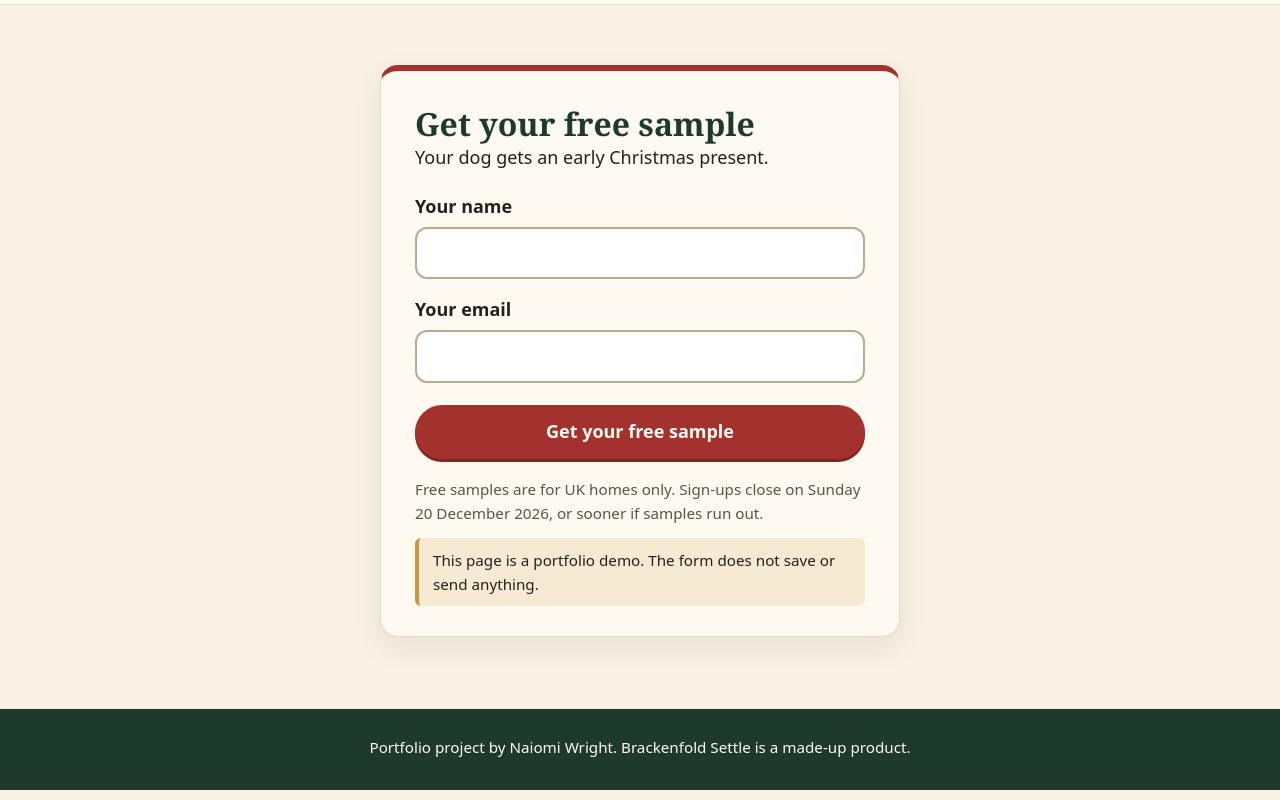
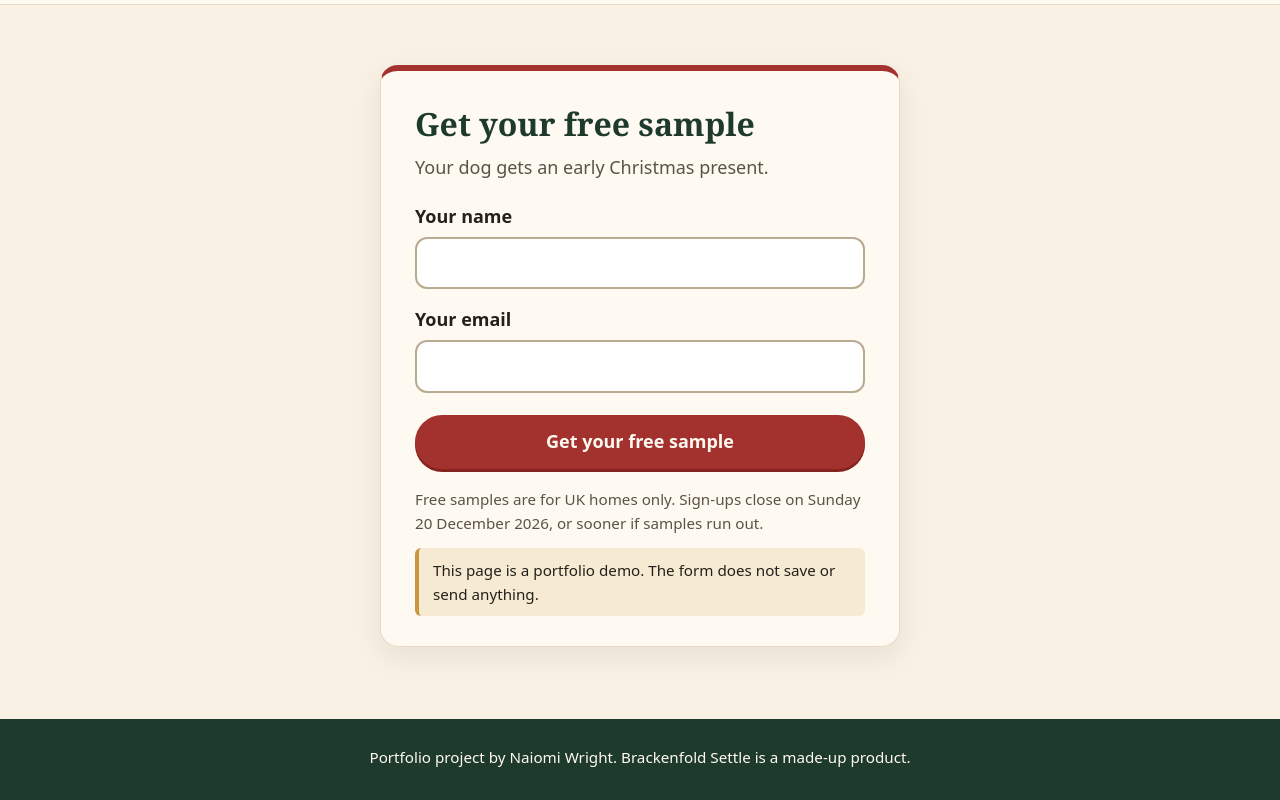
Before and after one commit to NaiomiWright/marketing-lab, a plain HTML site: page site/index.html in a window 1280 px wide. Shown: the part 945-1745 px from the top of the page. Drawn offline with Linux system fonts and the light colour scheme.

Commit message:
Tidy spacing under the sample form heading
Co-Authored-By: Claude Fable 5.2 <noreply@anthropic.com>

```diff
--- a/site/index.html
+++ b/site/index.html
@@ -166,7 +166,7 @@
       box-shadow: 0 10px 30px rgba(36, 32, 27, 0.08);
     }
 
-    .card > p { margin-top: 10px; color: var(--muted); }
+    .card h2 + p { margin-top: 10px; color: var(--muted); }
 
     form { margin-top: 20px; display: grid; gap: 16px; }
 
```
